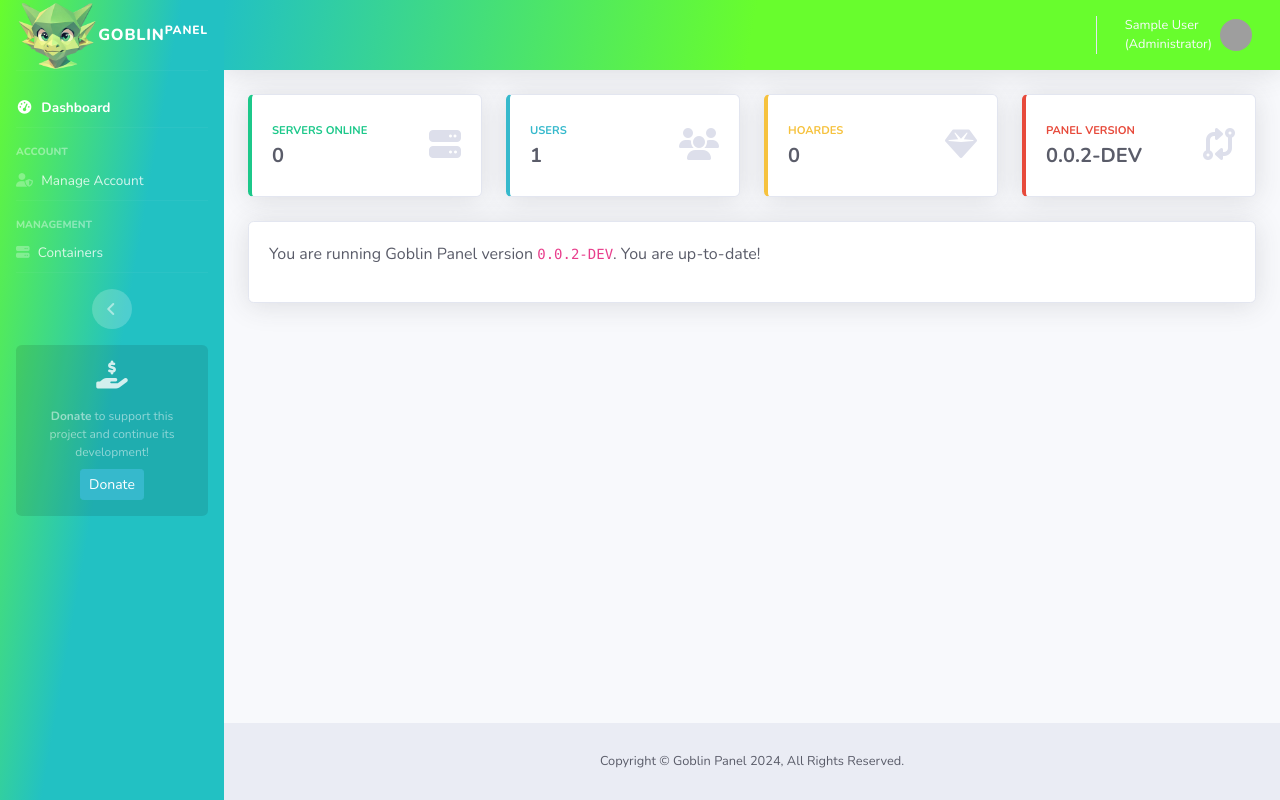
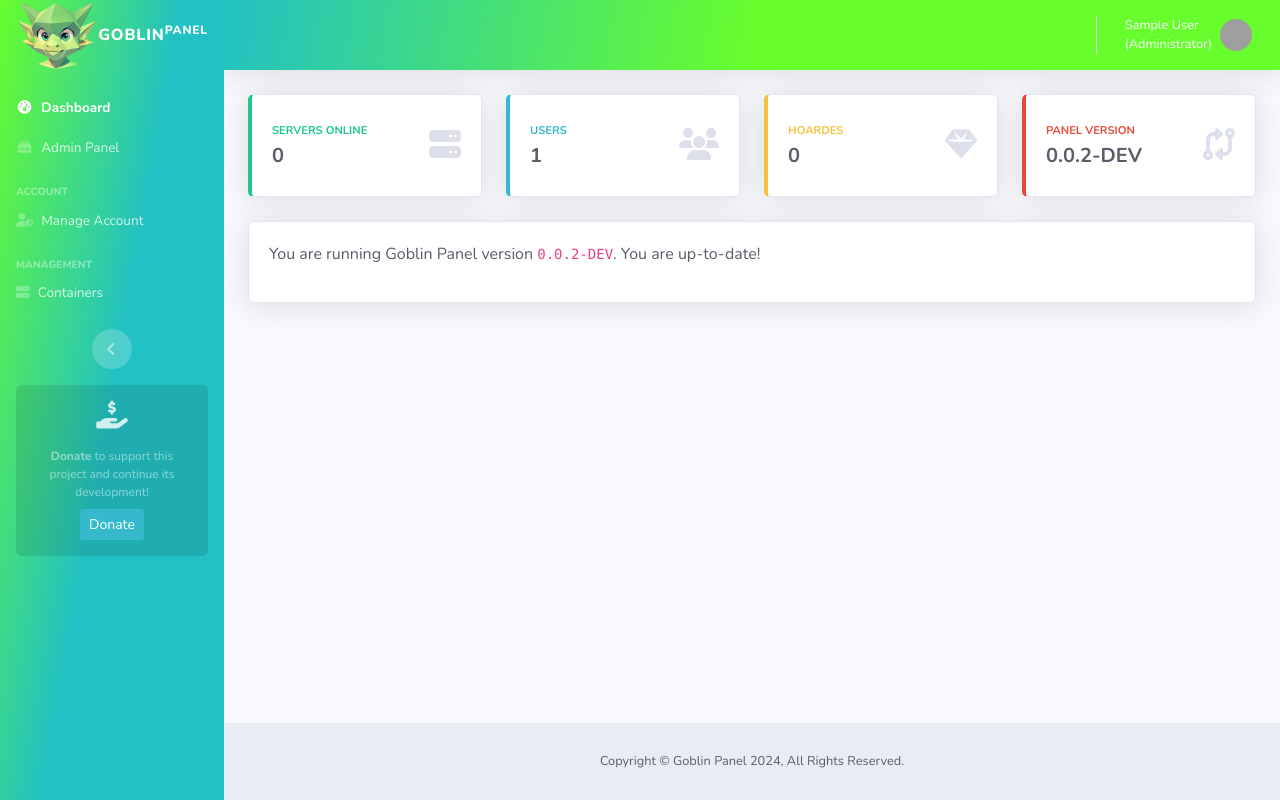
Before and after one commit to HavenRealms/goblin-panel, a Django app: page / in a window 1280 px wide. Run offline with Django 5.2, Linux system fonts and the light colour scheme; the visitor is signed in with stand-in values (Sample User, id 1); some libraries are stand-ins or nearby versions; grey boxes are pictures that could not be loaded.

Commit message:
Add Extra Admin Dashboard Link

```diff
--- a/templates/panel/base.html
+++ b/templates/panel/base.html
@@ -54,6 +54,14 @@
                     <i class="fas fa-fw fa-tachometer-alt"></i>
                     <span>Dashboard</span></a>
             </li>
+            {% if user.is_superuser %}
+                {% url 'admin-dashboard-home' as url %}
+                <li class="nav-item {% if request.path == url %}active{% endif %}">
+                    <a class="nav-link" href="{{ url }}">
+                        <i class="fas fa-fw fa-toolbox"></i>
+                        <span>Admin Panel</span></a>
+                </li>
+            {% endif %}
 
 			{% for menu in MENU %}
                 <!-- Divider -->
@@ -129,7 +137,7 @@
                                 </a>
                                 {% if user.is_superuser %}
                                 <a class="dropdown-item" href="{% url 'admin-dashboard-home' %}">
-                                    <i class="fas fa-tachometer fa-sm fa-fw mr-2 text-gray-400"></i>
+                                    <i class="fas fa-toolbox fa-sm fa-fw mr-2 text-gray-400"></i>
                                     Admin Panel
                                 </a>
                                 {% endif %}
```
